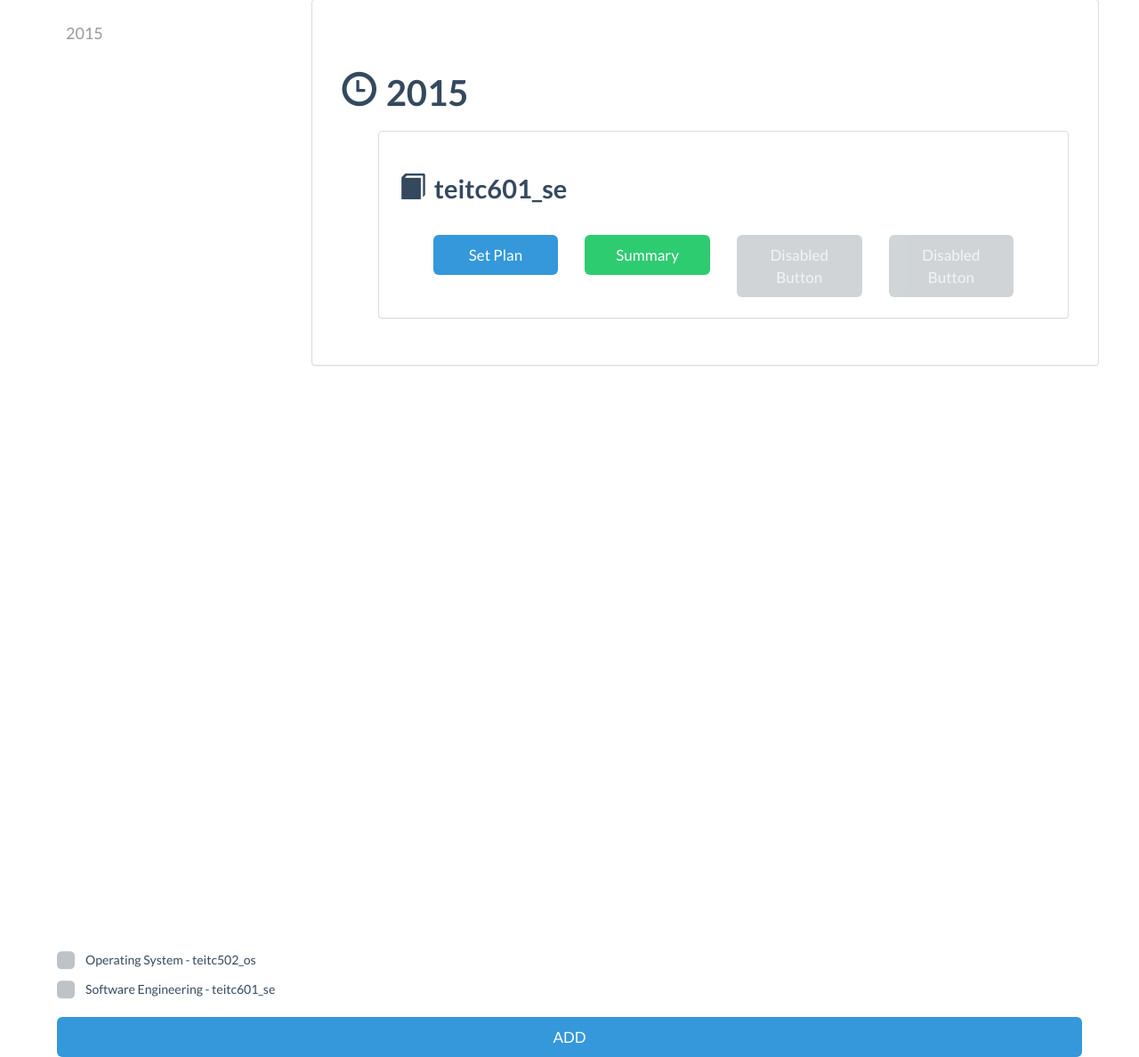
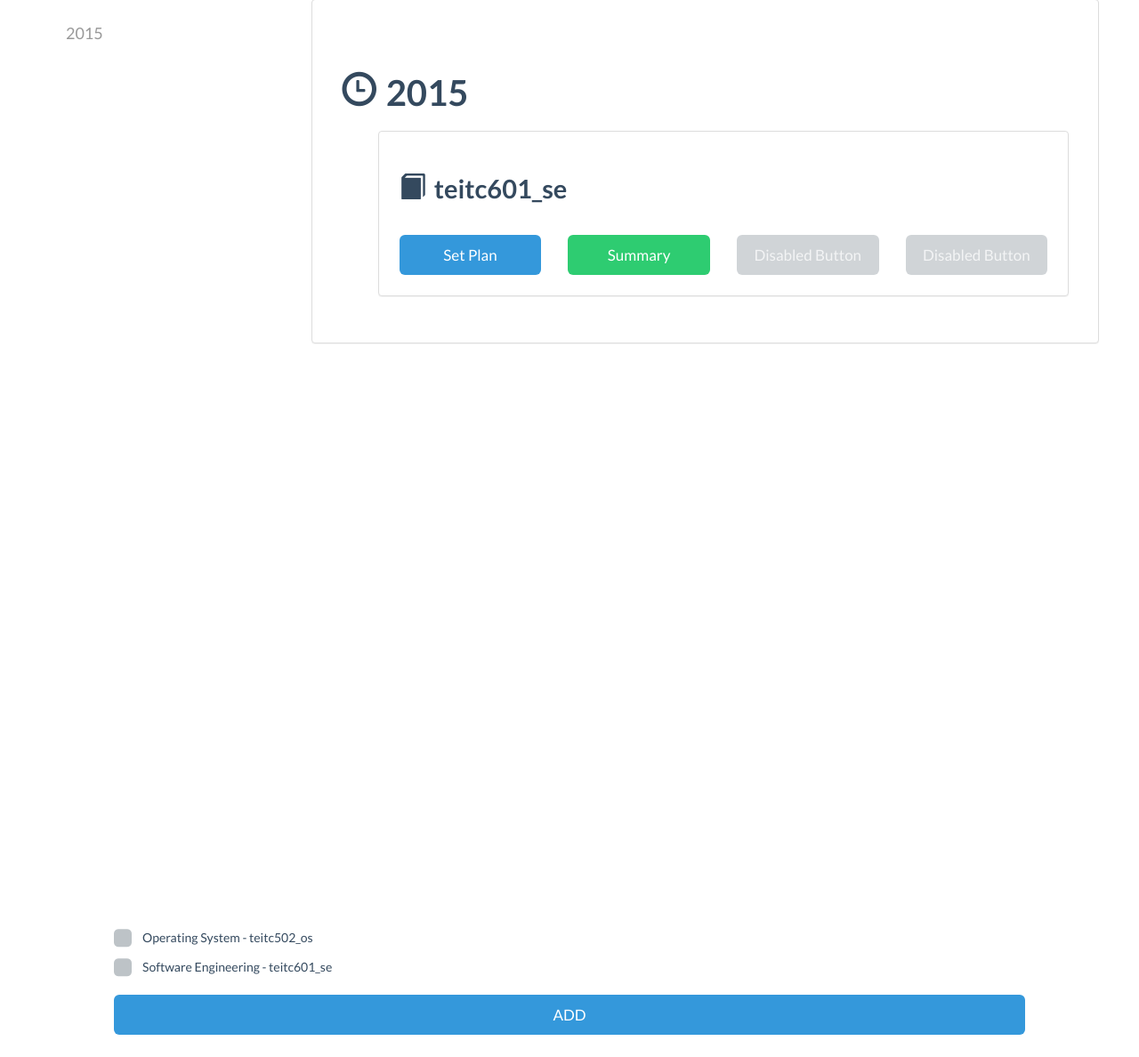
Before and after one commit to askmrsinh/conspectus, a PHP site: page / in a window 1280 px wide. Shown: the part 92-1280 px from the top of the page at 89% size. After the commit the page ends 1255 px from the top, so only its background shows below. Run offline with PHP 8.4, Linux system fonts and the light colour scheme; a user stored in the database is signed in; data comes from the database, SQL or seed files in the repository; some libraries are stand-ins or nearby versions; some web fonts are replaced.

Commit message:
minor edits

```diff
--- a/css/dashboard.css
+++ b/css/dashboard.css
@@ -20,8 +20,8 @@ body{
   }
 }
 
-form {
-  width: 90%;
+.selectcourses {
+  width: 80%;
   margin: 0 auto;
 }
 
```
